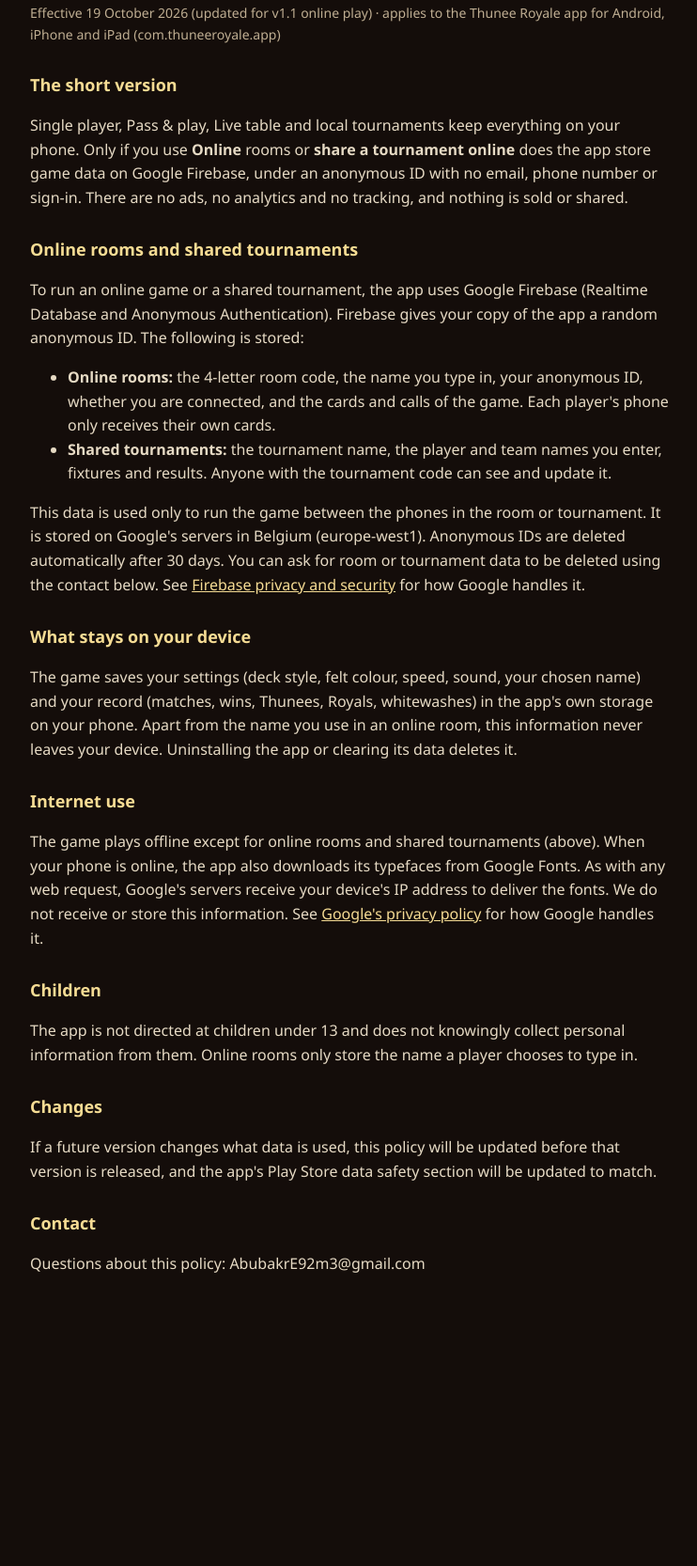
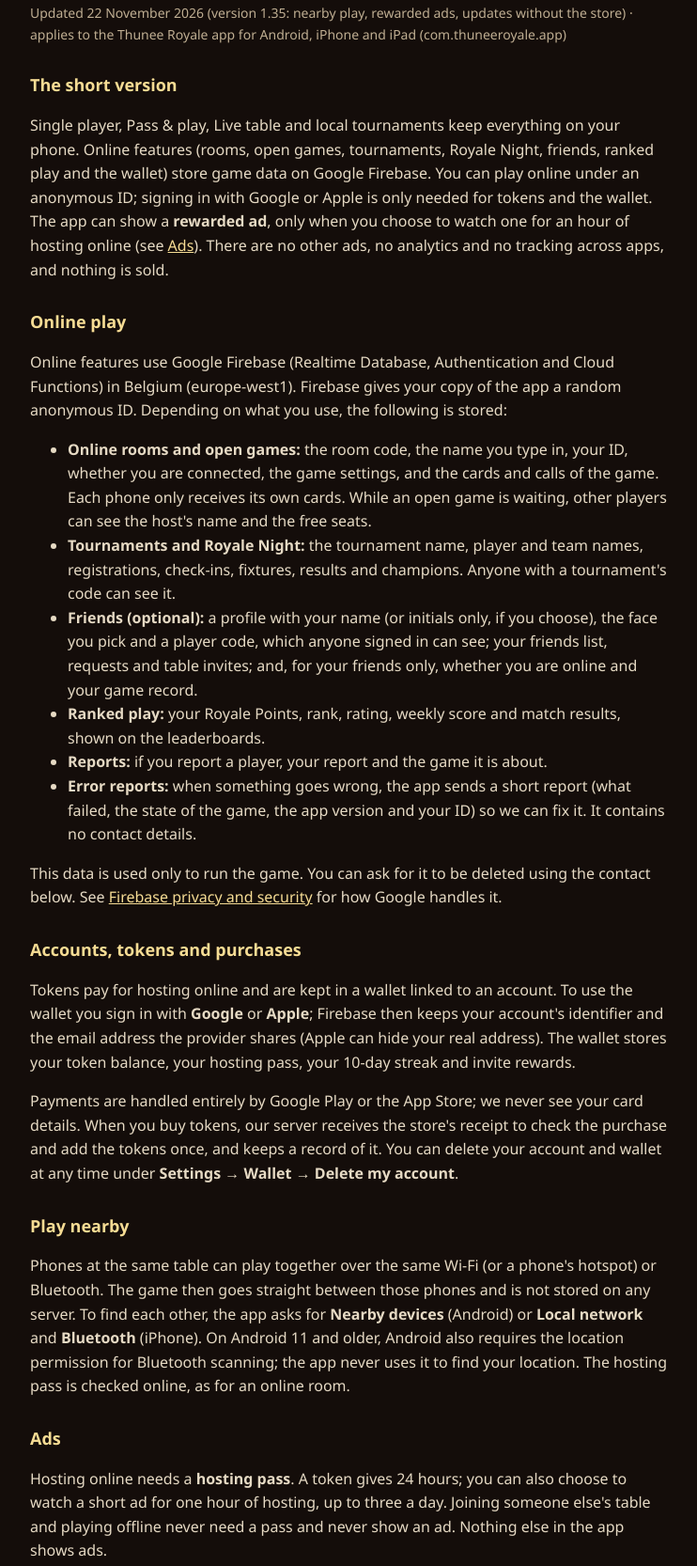
Before and after one commit to abubakre92m3-web/noor-pro-site, a plain HTML site: page thunee-privacy.html in a window 1280 px wide. Shown: the part 105-1771 px from the top of the page at 94% size, without its empty margins (268-1010 px from the left). Before the commit the page ends 1539 px from the top, so only its background shows below. Drawn offline with Linux system fonts and the light colour scheme.

Commit message:
Thunee privacy: version 1.35 (rewarded ads, nearby play, update checks) and everything since 1.1 (sign-in, wallet and purchases, friends, ranked, tournaments, reports, error reports)
Co-Authored-By: Claude Opus 5.5 <noreply@anthropic.com>

```diff
--- a/thunee-privacy.html
+++ b/thunee-privacy.html
@@ -7,35 +7,53 @@
   h1 { font-family: Georgia, serif; color: #f6dc94; font-weight: 400; font-size: 34px; margin: 0 0 4px; }
   h2 { color: #f6dc94; font-size: 18px; margin: 28px 0 6px; }
   p, li { color: #e6dac4; }
+  a { color: #f6dc94; }
   .muted { color: #bfae92; font-size: 14px; }
 </style></head>
 <body><main>
   <h1>Thunee Royale Privacy Policy</h1>
-  <p class="muted">Effective 19 October 2026 (updated for v1.1 online play) · applies to the Thunee Royale app for Android, iPhone and iPad (com.thuneeroyale.app)</p>
+  <p class="muted">Updated 22 November 2026 (version 1.35: nearby play, rewarded ads, updates without the store) · applies to the Thunee Royale app for Android, iPhone and iPad (com.thuneeroyale.app)</p>
 
   <h2>The short version</h2>
-  <p>Single player, Pass &amp; play, Live table and local tournaments keep everything on your phone. Only if you use <b>Online</b> rooms or <b>share a tournament online</b> does the app store game data on Google Firebase, under an anonymous ID with no email, phone number or sign-in. There are no ads, no analytics and no tracking, and nothing is sold or shared.</p>
+  <p>Single player, Pass &amp; play, Live table and local tournaments keep everything on your phone. Online features (rooms, open games, tournaments, Royale Night, friends, ranked play and the wallet) store game data on Google Firebase. You can play online under an anonymous ID; signing in with Google or Apple is only needed for tokens and the wallet. The app can show a <b>rewarded ad</b>, only when you choose to watch one for an hour of hosting online (see <a href="#ads">Ads</a>). There are no other ads, no analytics and no tracking across apps, and nothing is sold.</p>
 
-  <h2>Online rooms and shared tournaments</h2>
-  <p>To run an online game or a shared tournament, the app uses Google Firebase (Realtime Database and Anonymous Authentication). Firebase gives your copy of the app a random anonymous ID. The following is stored:</p>
+  <h2>Online play</h2>
+  <p>Online features use Google Firebase (Realtime Database, Authentication and Cloud Functions) in Belgium (europe-west1). Firebase gives your copy of the app a random anonymous ID. Depending on what you use, the following is stored:</p>
   <ul>
-    <li><b>Online rooms:</b> the 4-letter room code, the name you type in, your anonymous ID, whether you are connected, and the cards and calls of the game. Each player's phone only receives their own cards.</li>
-    <li><b>Shared tournaments:</b> the tournament name, the player and team names you enter, fixtures and results. Anyone with the tournament code can see and update it.</li>
+    <li><b>Online rooms and open games:</b> the room code, the name you type in, your ID, whether you are connected, the game settings, and the cards and calls of the game. Each phone only receives its own cards. While an open game is waiting, other players can see the host's name and the free seats.</li>
+    <li><b>Tournaments and Royale Night:</b> the tournament name, player and team names, registrations, check-ins, fixtures, results and champions. Anyone with a tournament's code can see it.</li>
+    <li><b>Friends (optional):</b> a profile with your name (or initials only, if you choose), the face you pick and a player code, which anyone signed in can see; your friends list, requests and table invites; and, for your friends only, whether you are online and your game record.</li>
+    <li><b>Ranked play:</b> your Royale Points, rank, rating, weekly score and match results, shown on the leaderboards.</li>
+    <li><b>Reports:</b> if you report a player, your report and the game it is about.</li>
+    <li><b>Error reports:</b> when something goes wrong, the app sends a short report (what failed, the state of the game, the app version and your ID) so we can fix it. It contains no contact details.</li>
   </ul>
-  <p>This data is used only to run the game between the phones in the room or tournament. It is stored on Google's servers in Belgium (europe-west1). Anonymous IDs are deleted automatically after 30 days. You can ask for room or tournament data to be deleted using the contact below. See <a href="https://firebase.google.com/support/privacy" style="color:#f6dc94">Firebase privacy and security</a> for how Google handles it.</p>
+  <p>This data is used only to run the game. You can ask for it to be deleted using the contact below. See <a href="https://firebase.google.com/support/privacy">Firebase privacy and security</a> for how Google handles it.</p>
+
+  <h2>Accounts, tokens and purchases</h2>
+  <p>Tokens pay for hosting online and are kept in a wallet linked to an account. To use the wallet you sign in with <b>Google</b> or <b>Apple</b>; Firebase then keeps your account's identifier and the email address the provider shares (Apple can hide your real address). The wallet stores your token balance, your hosting pass, your 10-day streak and invite rewards.</p>
+  <p>Payments are handled entirely by Google Play or the App Store; we never see your card details. When you buy tokens, our server receives the store's receipt to check the purchase and add the tokens once, and keeps a record of it. You can delete your account and wallet at any time under <b>Settings → Wallet → Delete my account</b>.</p>
+
+  <h2>Play nearby</h2>
+  <p>Phones at the same table can play together over the same Wi-Fi (or a phone's hotspot) or Bluetooth. The game then goes straight between those phones and is not stored on any server. To find each other, the app asks for <b>Nearby devices</b> (Android) or <b>Local network</b> and <b>Bluetooth</b> (iPhone). On Android 11 and older, Android also requires the location permission for Bluetooth scanning; the app never uses it to find your location. The hosting pass is checked online, as for an online room.</p>
+
+  <h2 id="ads">Ads</h2>
+  <p>Hosting online needs a <b>hosting pass</b>. A token gives 24 hours; you can also choose to watch a short ad for one hour of hosting, up to three a day. Joining someone else's table and playing offline never need a pass and never show an ad. Nothing else in the app shows ads.</p>
+  <p>The ads come from <b>Google AdMob</b>. Every ad request asks for content suitable for all ages (rated G) and is <b>never personalised</b>: the app does not ask for the advertising ID on iPhone (no tracking prompt), treats every player as under the age of consent (so in the UK, EEA and Switzerland only limited ads are shown), and asks Google to restrict data processing for US state privacy laws. We also block sensitive categories such as gambling, dating, politics and religion, and ads from real-money card apps.</p>
+  <p>To show an ad and stop fraud, Google receives information from your device such as its IP address, a device or app instance identifier, coarse location, the ad shown and how it was interacted with, and crash diagnostics. See <a href="https://policies.google.com/technologies/partner-sites">how Google uses information from apps that use its services</a>. When you finish an ad, Google tells our server so the hour can be added; we store your account ID, the time your hosting pass ends and how many ads you watched that day.</p>
+  <p>Ads never pay out like prizes: the reward is always the same, known before you watch, and has no cash value.</p>
 
   <h2>What stays on your device</h2>
-  <p>The game saves your settings (deck style, felt colour, speed, sound, your chosen name) and your record (matches, wins, Thunees, Royals, whitewashes) in the app's own storage on your phone. Apart from the name you use in an online room, this information never leaves your device. Uninstalling the app or clearing its data deletes it.</p>
+  <p>Your settings, your record and history, local tournaments, voice recordings for the table calls, and tournament reminders stay in the app's own storage on your phone. Uninstalling the app or clearing its data deletes them.</p>
 
   <h2>Internet use</h2>
-  <p>The game plays offline except for online rooms and shared tournaments (above). When your phone is online, the app also downloads its typefaces from Google Fonts. As with any web request, Google's servers receive your device's IP address to deliver the fonts. We do not receive or store this information. See <a href="https://policies.google.com/privacy" style="color:#f6dc94">Google's privacy policy</a> for how Google handles it.</p>
+  <p>Besides the online features above, the app downloads its typefaces from Google Fonts, and a few times a day it checks <b>abubakre92m3-web.github.io</b> (GitHub Pages) for a newer version of the game's screens, which it downloads and checks before using. These requests send no player data; as with any web request, the servers receive your device's IP address. See <a href="https://policies.google.com/privacy">Google's privacy policy</a> and <a href="https://docs.github.com/en/site-policy/privacy-policies/github-general-privacy-statement">GitHub's privacy statement</a>.</p>
 
   <h2>Children</h2>
-  <p>The app is not directed at children under 13 and does not knowingly collect personal information from them. Online rooms only store the name a player chooses to type in.</p>
+  <p>The app is not directed at children under 13 and does not knowingly collect personal information from them. Players can show only their initials. There is no real-money play, betting or prizes, and ads are limited to content suitable for all ages and never personalised.</p>
 
   <h2>Changes</h2>
-  <p>If a future version changes what data is used, this policy will be updated before that version is released, and the app's Play Store data safety section will be updated to match.</p>
+  <p>If a future version changes what data is used, this policy will be updated before that version is released, and the app's privacy details in Google Play and the App Store will be updated to match.</p>
 
   <h2>Contact</h2>
-  <p>Questions about this policy: <span id="contact">AbubakrE92m3@gmail.com</span></p>
+  <p>Questions about this policy, or to ask for your data to be deleted: <span id="contact">AbubakrE92m3@gmail.com</span></p>
 </main></body></html>
```
